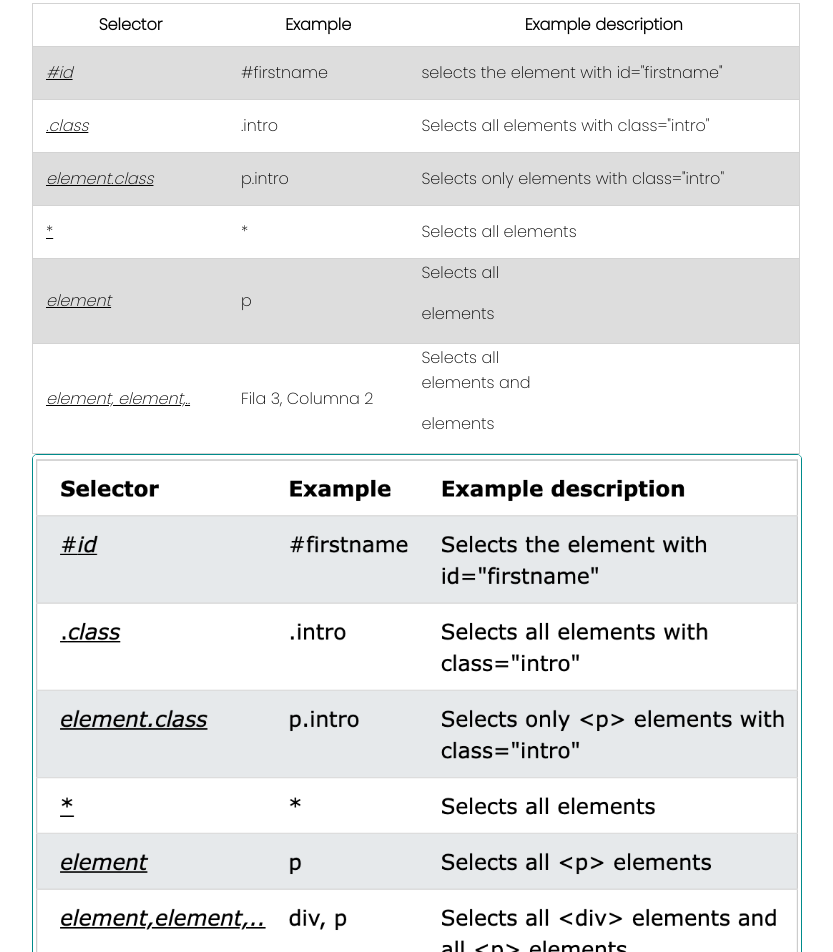
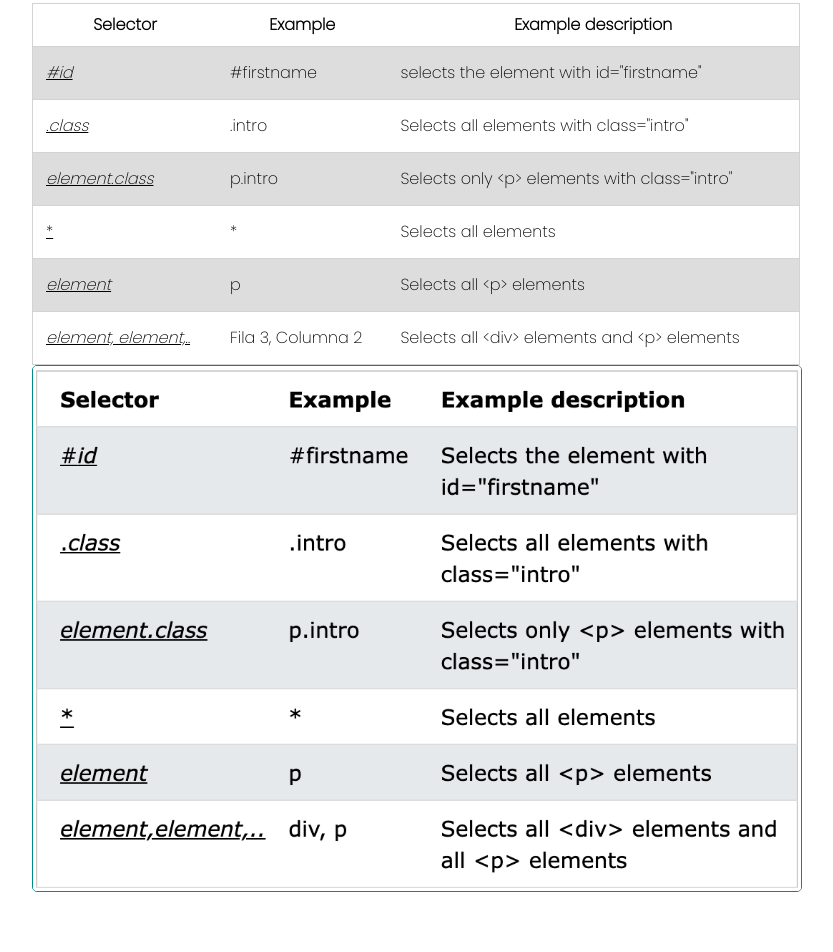
Before and after one commit to RobertoNobleMaestro/ASIX1_M4UF1A6_Selectores_CSS_RobertoNoble, a plain HTML site: page index.html in a window 1280 px wide. Shown: the part 1989-2941 px from the top of the page, without its empty margins (224-1057 px from the left). After the commit the page ends 2888 px from the top, so only its background shows below. Drawn offline with Linux system fonts and the light colour scheme; files whose address does not match are found by name.

Commit message:
finalizado

```diff
--- a/index.html
+++ b/index.html
@@ -77,7 +77,7 @@
                     <tr class="line-box">
                         <td><u><i>element.class</i></u></td>
                         <td>p.intro</td>
-                        <td>Selects only elements with class="intro"</td>
+                        <td>Selects only &lt;p&gt; elements with class="intro"</td>
                     </tr>
                     <tr>
                         <td><u>*</u></td>
@@ -87,12 +87,12 @@
                     <tr class="line-box">
                         <td><u><i>element</i></u></td>
                         <td>p</td>
-                        <td>Selects all <p> elements</td>
+                        <td>Selects all &lt;p&gt; elements</td>
                     </tr>
                     <tr>
                         <td><u><i>element, element,..</i></u></td>
                         <td>Fila 3, Columna 2</td>
-                        <td>Selects all <div> elements and <p> elements</td>
+                        <td>Selects all &lt;div&gt; elements and &lt;p&gt; elements</td>
                     </tr>
                 </tbody>
             </table>
```
